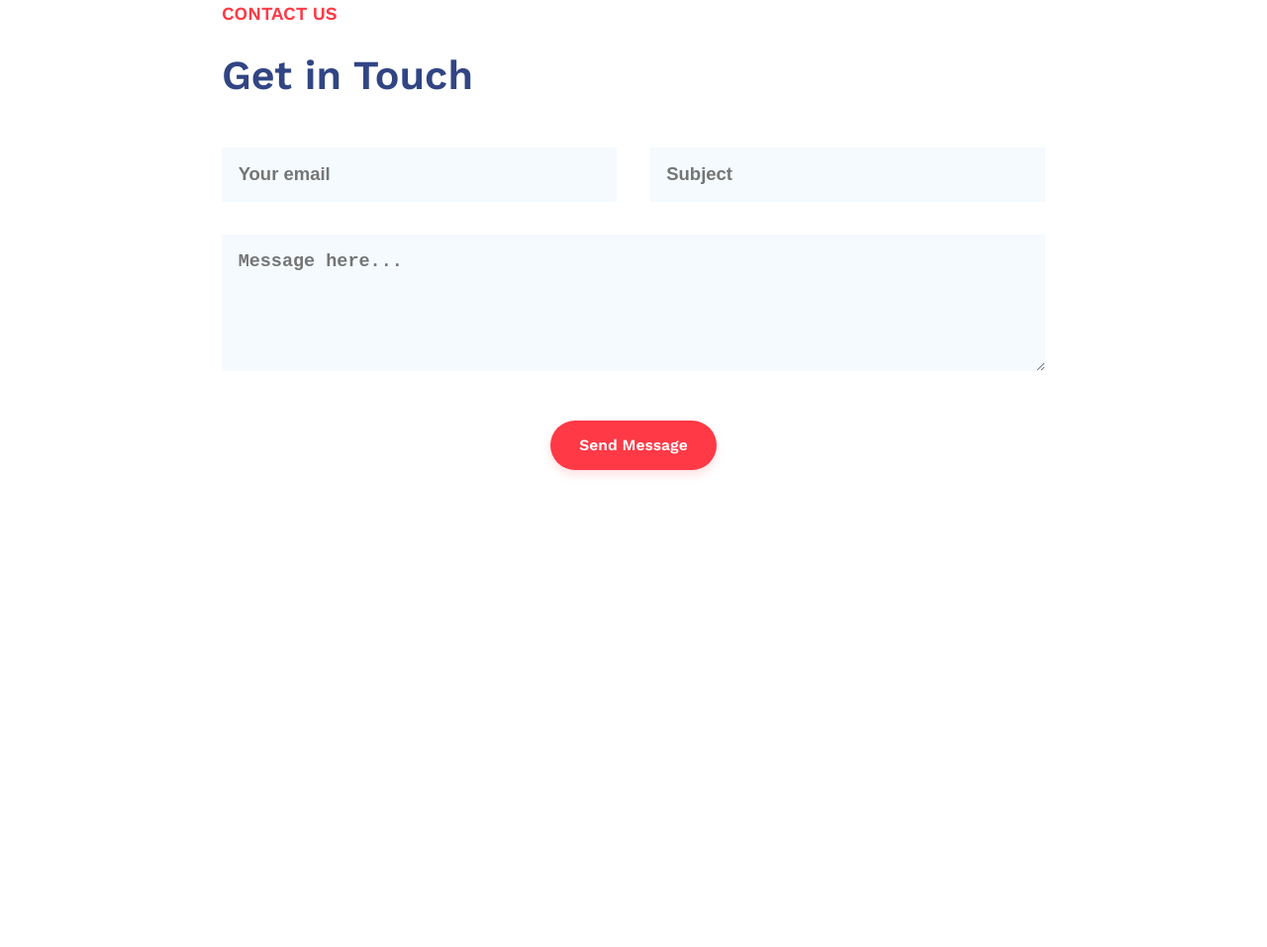
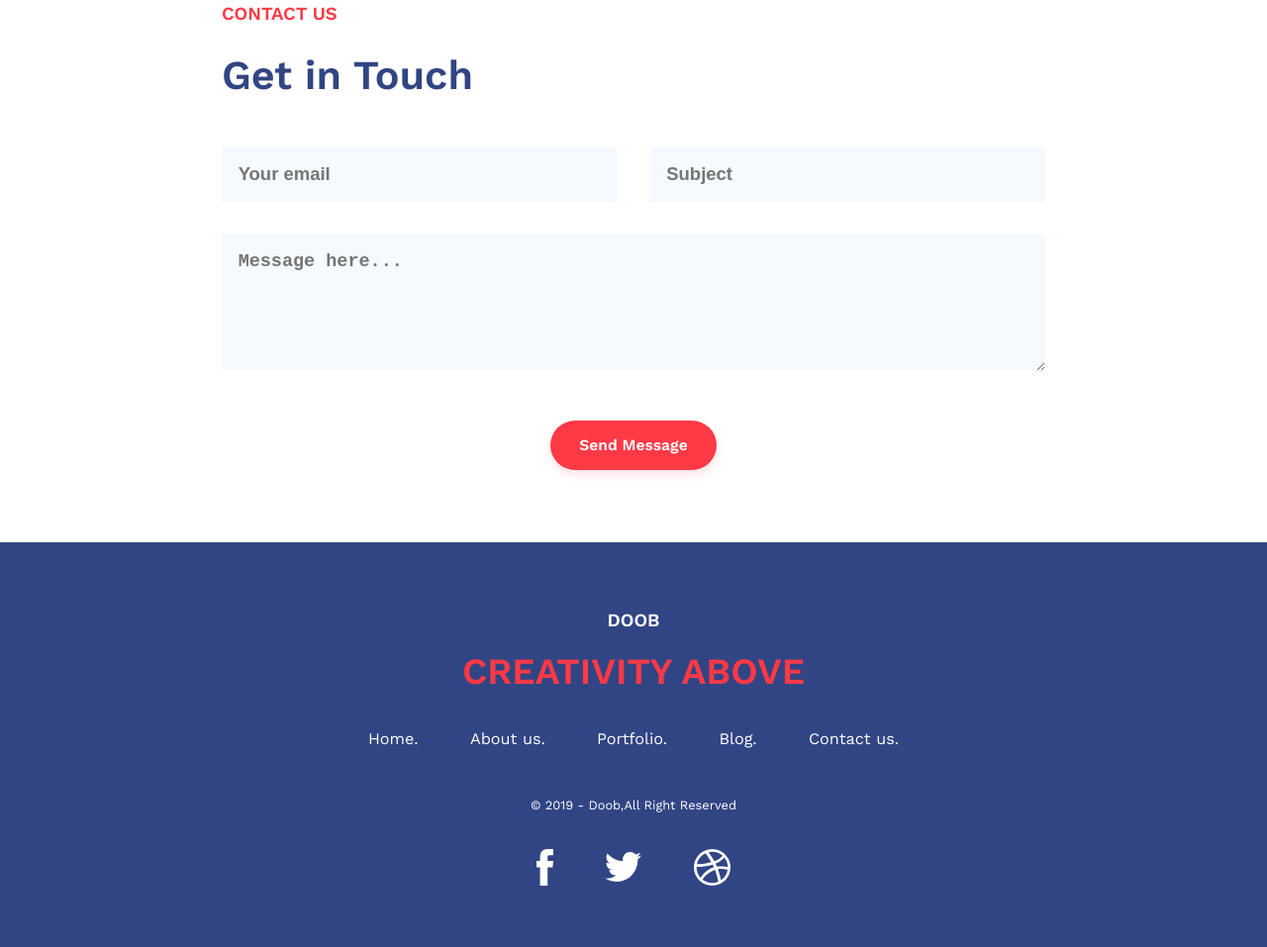
Before and after one commit to AnastasiyaHaidanovich/doob, a plain HTML site: page index.html in a window 1280 px wide. Shown: the part 1507-2464 px from the top of the page at 99% size. Before the commit the page ends 2055 px from the top, so only its background shows below. Drawn offline with nearby package versions, Linux system fonts and the light colour scheme.

Commit message:
add: footer

```diff
--- a/index.html
+++ b/index.html
@@ -125,6 +125,47 @@
             </div>
         </section>
     </main>
+    <footer class="footer">
+        <div class="container">
+            <span class="footer__logo">DOOB</span><br/>
+            <span class="footer__slogan_red">Creativity above</span>
+            <ul class="footer-nav">
+                <li class="footer-nav__item">
+                    <a href="#" class="footer-nav__link">Home.</a>
+                </li>
+                <li class="footer-nav__item">
+                    <a href="#about" class="footer-nav__link">About us.</a>
+                </li>
+                <li class="footer-nav__item">
+                    <a href="#portfolio" class="footer-nav__link">Portfolio.</a>
+                </li>
+                <li class="footer-nav__item">
+                    <a href="#" class="footer-nav__link">Blog.</a>
+                </li>
+                <li class="footer-nav__item">
+                    <a href="#contacts" class="footer-nav__link">Contact us.</a>
+                </li>
+            </ul>
+            <span class="footer__copyright"> © 2019 - Doob,All Right Reserved</span>
+            <ul class="footer-social">
+                <li class="footer-social__item">
+                    <a href="https://www.facebook.com/" class="footer-social__link">
+                        <img class="footer-social__icon" src="/../image/Facebook.svg" alt="facebook link">
+                    </a>
+                </li>
+                <li class="footer-social__item">
+                    <a href="https://twitter.com/" class="footer-social__link">
+                        <img class="footer-social__icon" src="/../image/Twitter.svg" alt="twitter link">
+                    </a>
+                </li>
+                <li class="footer-social__item">
+                    <a href="https://dribbble.com/" class="footer-social__link">
+                        <img class="footer-social__icon" src="/../image/Dribble.svg" alt="dribbble link">
+                    </a>
+                </li>
+            </ul>
+        </div>
+    </footer>
 
 </body>
 <script src="./slick-carousel.js"></script>
--- a/sass/_media.sass
+++ b/sass/_media.sass
@@ -31,3 +31,10 @@
         &-list
             &__item_desktop
                 display: block
+    button
+        &:hover
+            opacity: 0.8
+    a
+        &:hover:not(.header__link_red):not(.footer-social__link)
+            border-bottom: 2px solid #ff3946
+            padding-bottom: 3px
--- /dev/null
+++ b/sass/blocks/_footer.sass
@@ -0,0 +1,50 @@
+.footer
+    background-color: rgba(49, 69, 132, 1)
+    text-align: center
+    padding-top: calc(60px + 6 * ((100vw - 320px) / 680)
+    padding-bottom: calc(50px + 6 * ((100vw - 320px) / 680)
+    &__logo
+        display: inline-block
+        font-size: calc(10px + 6 * ((100vw - 320px) / 680)
+        letter-spacing: 0px
+        color: #ffffff
+        font-weight: 600
+        margin-bottom: calc(10px + 7 * ((100vw - 320px) / 680)
+    &__slogan_red
+        display: inline-block
+        font-size: calc(20px + 12 * ((100vw - 320px) / 680))
+        letter-spacing: 0px
+        color: #ff3946
+        font-weight: 600
+        text-transform: uppercase
+        margin-bottom: calc(20px + 12 * ((100vw - 320px) / 680))
+    &-nav
+        margin: 0 auto
+        display: flex
+        align-items: center
+        justify-content: center
+        margin-bottom: calc(30px + 12 * ((100vw - 320px) / 680))
+        &__item
+            margin-right: calc(5px + 15 * ((100vw - 320px) / 680))
+            margin-left: calc(5px + 15 * ((100vw - 320px) / 680))
+            list-style-type: none
+            font-size: calc(12px + 3 * ((100vw - 320px) / 680)
+        &__link
+            text-decoration: none
+            color: #fff
+    &__copyright
+        display: inline-block
+        font-size: calc(10px + 2 * ((100vw - 320px) / 680)
+        color: #ffffff
+        margin-bottom: calc(20px + 12 * ((100vw - 320px) / 680))
+    &-social
+        margin: 0 auto
+        display: flex
+        align-items: center
+        justify-content: center
+        &__item
+            list-style-type: none
+            margin-right: calc(5px + 15 * ((100vw - 320px) / 680))
+            margin-left: calc(5px + 15 * ((100vw - 320px) / 680))
+        &__icon
+            width: 100%
--- a/sass/style.sass
+++ b/sass/style.sass
@@ -3,4 +3,5 @@
 @import 'blocks/about'
 @import 'blocks/portfolio'
 @import 'blocks/contacts'
+@import 'blocks/footer'
 @import 'media'
```
Also changed, not shown: css/style.css, 1 other file.
